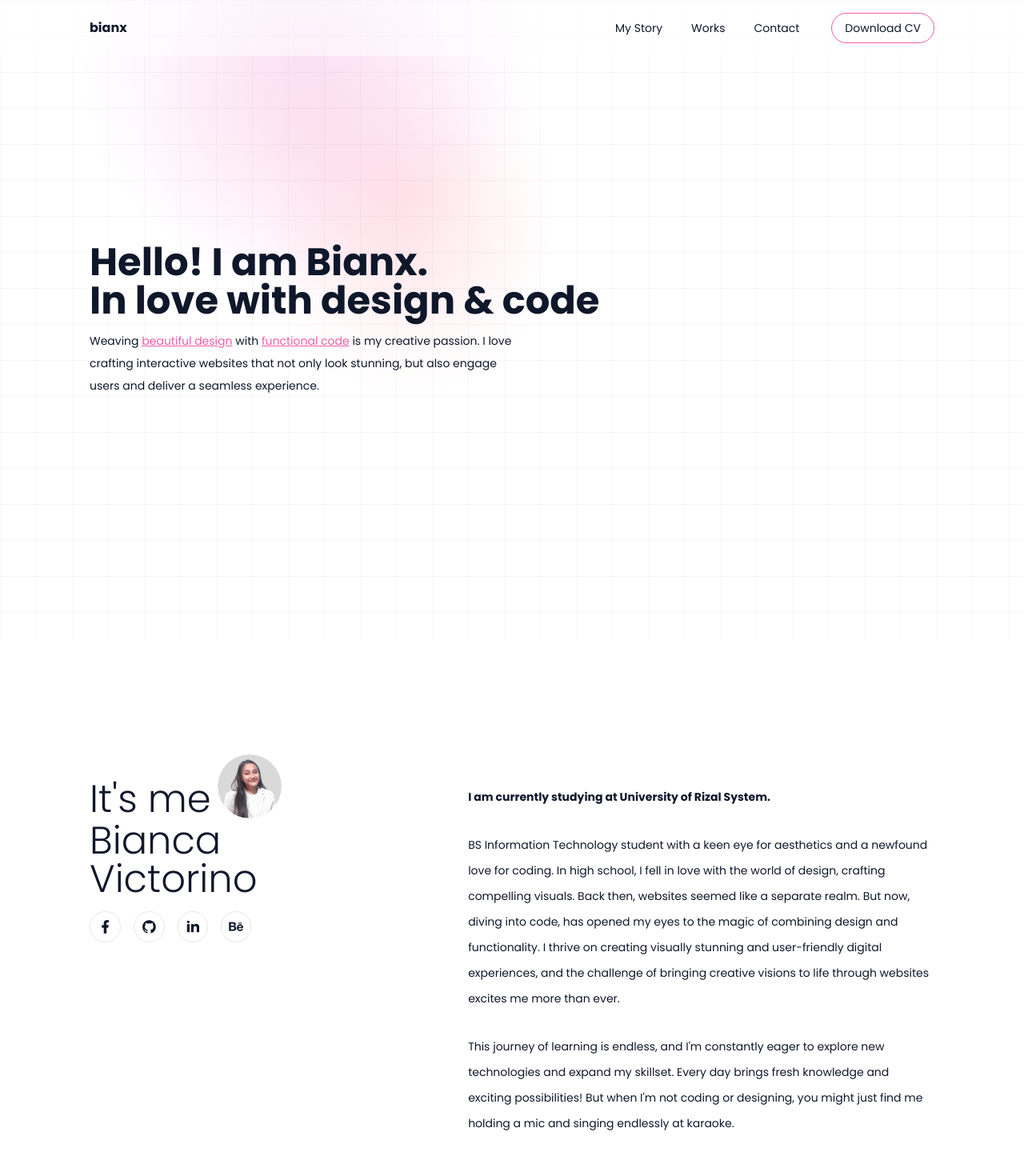
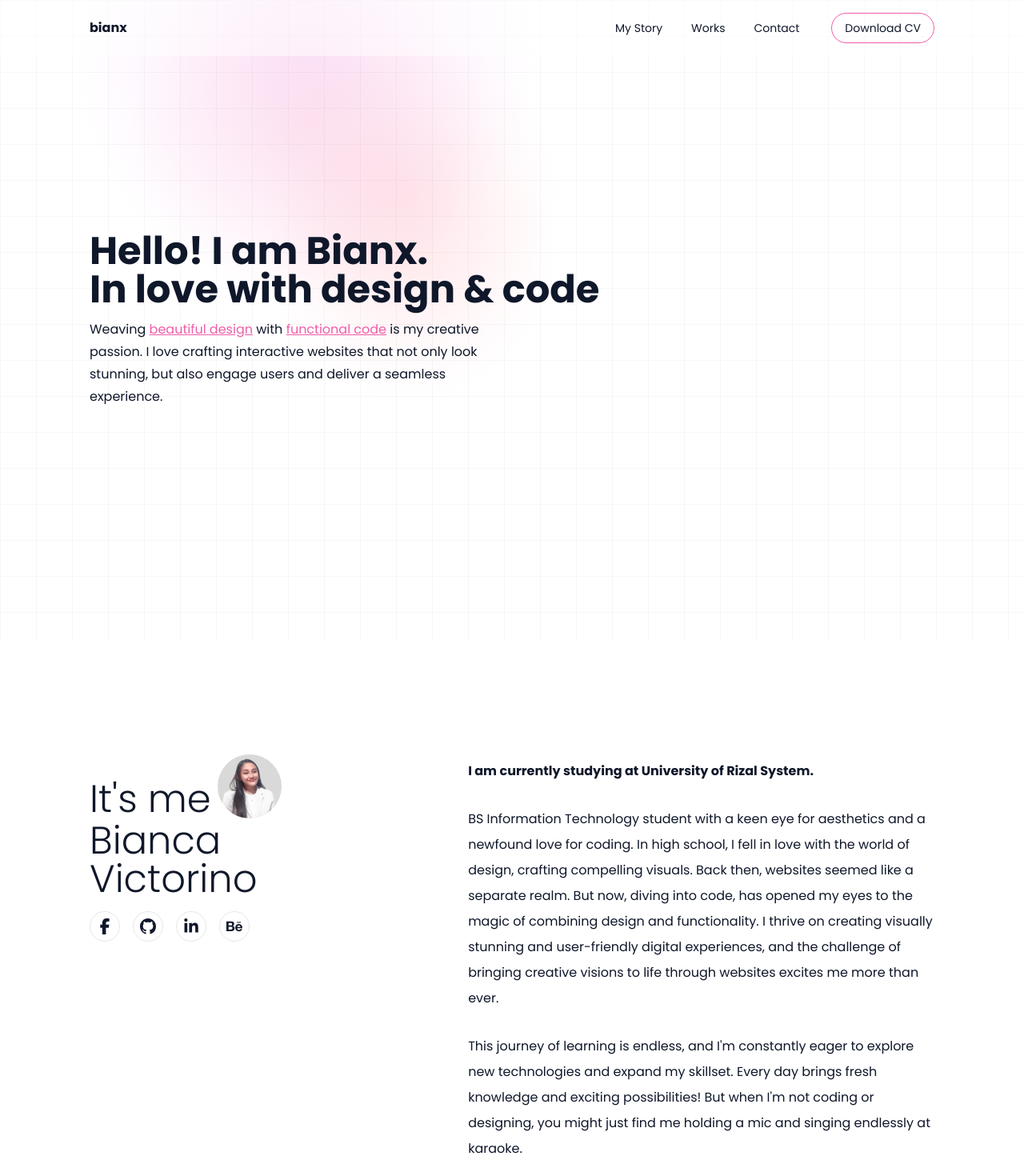
Before and after one commit to biancavictorino/bianca-victorino, a React (Vite) app: page / in a window 1280 px wide. Shown: the top 1470 px of the page at 80% size. Built offline with nearby package versions, Linux system fonts and the light colour scheme.

Commit message:
changed icons

```diff
--- a/src/components/About.jsx
+++ b/src/components/About.jsx
@@ -14,7 +14,7 @@ const About = () => {
             <img src={Me} alt="" className='absolute top-2 left-40 h-20 w-20 rounded-full'/>
         </div>
 
-        <div className='story text-sm leading-8 flex flex-col gap-7 lg:w-3/5 lg:text-md lg:pl-12'>
+        <div className='story text-md leading-8 flex flex-col gap-7 lg:w-3/5 lg:text-md lg:pl-12'>
             <p className='font-bold'>I am currently studying at University of Rizal System.</p>
             <p>BS Information Technology student with a keen eye for aesthetics and a newfound love for coding. In high school, I fell in love with the world of design, crafting compelling visuals. Back then, websites seemed like a separate realm. But now, diving into code, has opened my eyes to the magic of combining design and functionality. I thrive on creating visually stunning and user-friendly digital experiences, and the challenge of bringing creative visions to life through websites excites me more than ever.</p>
             <p>This journey of learning is endless, and I'm constantly eager to explore new technologies and expand my skillset. Every day brings fresh knowledge and exciting possibilities! But when I'm not coding or designing, you might just find me holding a mic and singing endlessly at karaoke.</p>
--- a/src/components/Hero.jsx
+++ b/src/components/Hero.jsx
@@ -8,7 +8,7 @@ const Hero = () => {
           <h1>In love with design & code</h1>
         </div>
         <div>
-          <p className='text-sm leading-7 lg:text-md lg:w-1/2'>
+          <p className='text-md leading-7 lg:text-md lg:w-1/2'>
             Weaving <a href="" className='underline decoration-solid text-primary-color'>beautiful design</a> with <a href="" className='underline decoration-solid text-primary-color'>functional code</a> is my creative passion. I love crafting interactive websites that not only look stunning, but also engage users and deliver a seamless experience.
           </p>
         </div>
--- a/src/components/Socials.jsx
+++ b/src/components/Socials.jsx
@@ -1,23 +1,23 @@
 import React from 'react'
-import Facebook from '../assets/facebook.png'
-import Github from '../assets/github.png'
-import LinkedIn from '../assets/linkedIn.png'
-import Behance from '../assets/behance.png'
+import { FaFacebookF } from "react-icons/fa6";
+import { BsGithub } from "react-icons/bs";
+import { FaLinkedinIn } from "react-icons/fa6";
+import { FaBehance } from "react-icons/fa";
 
 function Socials() {
   return (
     <div className='flex flex-row justify-start gap-4'>
         <div className='border rounded-full p-2 flex justify-center hover:border-primary-color hover:shadow-md hover:shadow-pink-200 duration-200 delay-100'>
-            <a href=""><img src={Facebook} alt="" /></a>
+            <a href=""><FaFacebookF size={20} color='text-text-color'/></a>
         </div>
         <div className='border rounded-full p-2 flex justify-center hover:border-primary-color hover:shadow-md hover:shadow-pink-200 duration-200 delay-100'>
-            <a href=""><img src={Github} alt="" /></a>
+            <a href=""><BsGithub size={20} /></a>
         </div>
         <div className='border rounded-full p-2 flex justify-center hover:border-primary-color hover:shadow-md hover:shadow-pink-200 duration-200 delay-100'>
-            <a href=""><img src={LinkedIn} alt="" /></a>
+            <a href=""><FaLinkedinIn size={20}/></a>
         </div>
         <div className='border rounded-full p-2 flex justify-center hover:border-primary-color hover:shadow-md hover:shadow-pink-200 duration-200 delay-100'>
-            <a href=""><img src={Behance} alt="" /></a>
+            <a href=""><FaBehance size={20} /></a>
         </div>
     </div>
   )
```
Also changed, not shown: src/assets/me.png.
